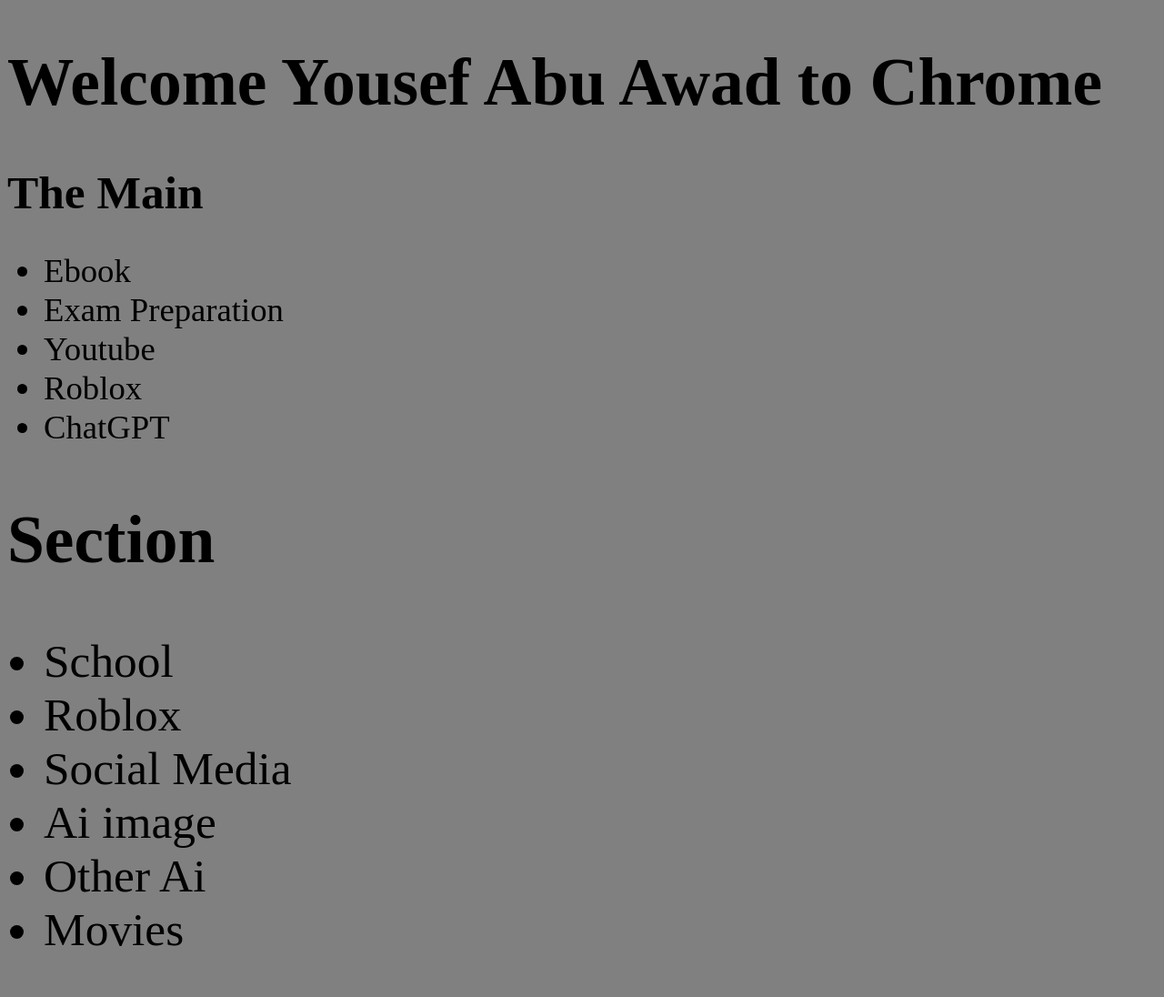
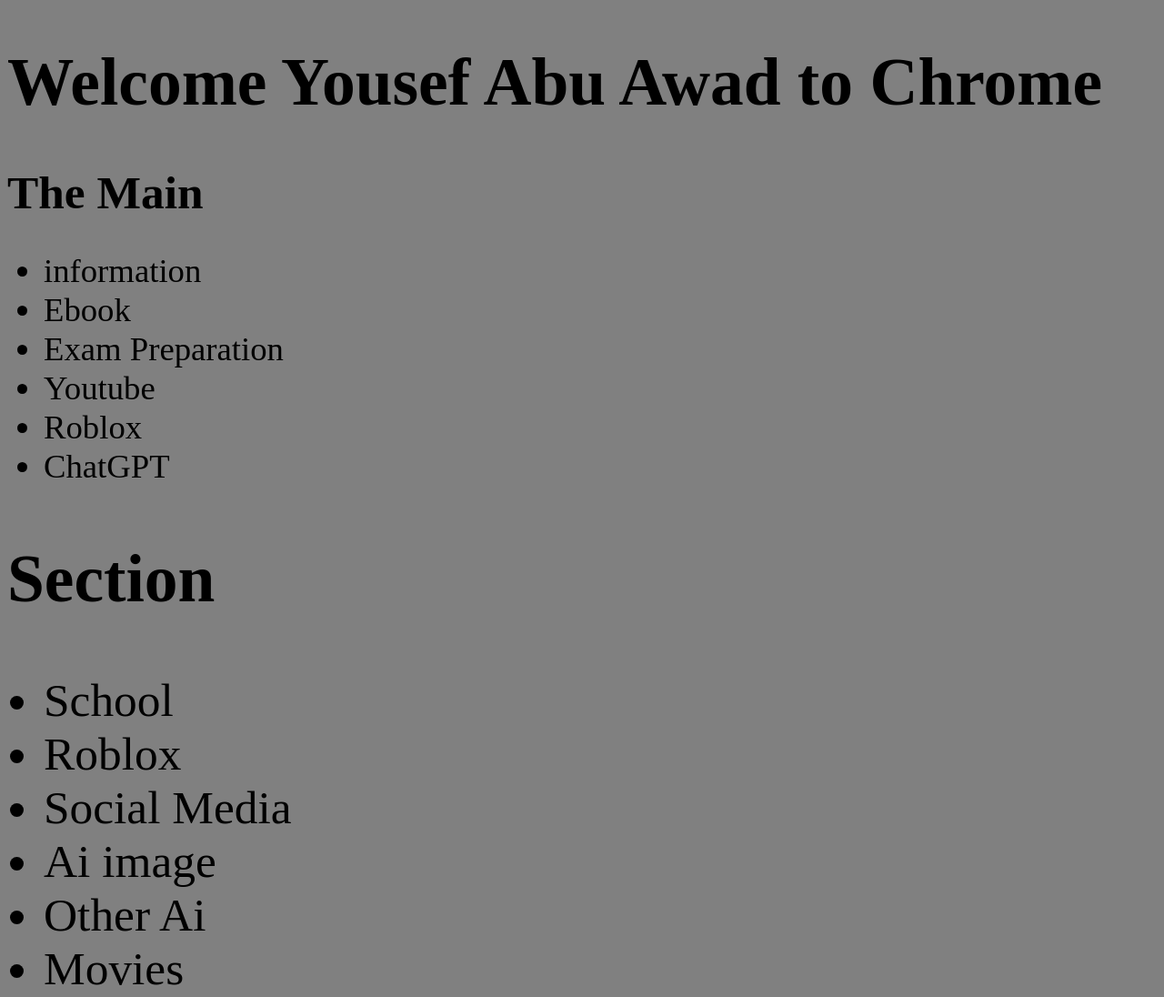
Before and after one commit to yousef271/Ai-chatting, a plain HTML site: page index.htm in a window 1280 px wide. Shown: the top 1096 px of the page at 91% size. Drawn offline with Linux system fonts and the light colour scheme.

Commit message:
Update index.htm

```diff
--- a/index.htm
+++ b/index.htm
@@ -33,6 +33,7 @@
     <div><h1 style="font-size: 10ex;">Welcome Yousef Abu Awad to Chrome</h1></div>
     <div><h1 style="font-size: 7ex;">The Main</h1></div>
     <ul>
+        <li style="font-size: 5ex;"><a href="https://yousef271.github.io/Family/">information</a></li>
         <li style="font-size: 5ex;"><a href="https://master-cms.sabis.net/login">Ebook</a></li>
         <li style="font-size: 5ex;"><a href="https://digitalplatform.sabis.net/pages/exampreparation/exampreparation?scid=yitRUZJNL3Q%3d">Exam Preparation </a></li>
         <li style="font-size: 5ex;"><a href="https://www.youtube.com/">Youtube</a></li>
```
